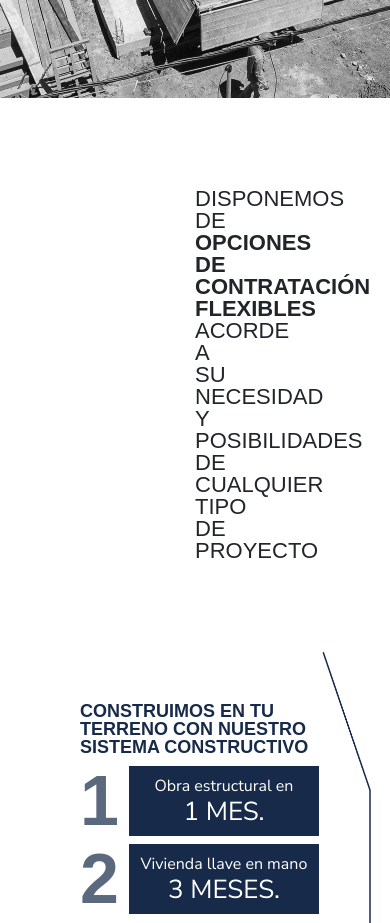
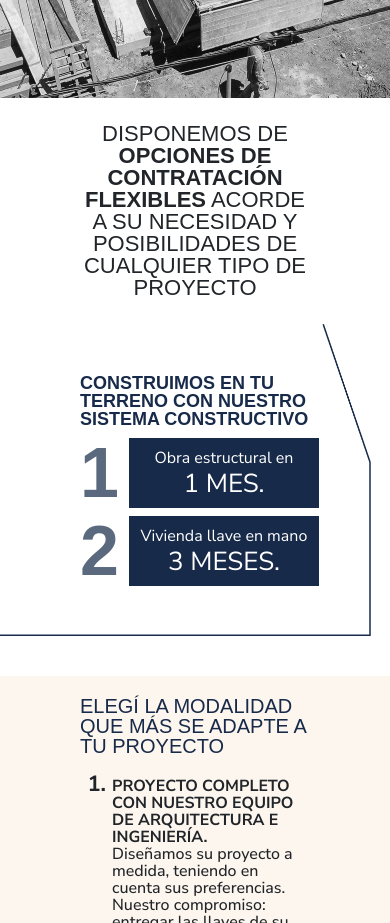
Before and after one commit to facundo1996/amazonia, a React (Create React App) app: page / in a window 390 px wide. Shown: the part 1880-2803 px from the top of the page. Built offline with nearby package versions, Linux system fonts and the light colour scheme; a web font is replaced by a local one.

Commit message:
Fix title

```diff
--- a/src/index.css
+++ b/src/index.css
@@ -641,7 +641,7 @@ h4 {
   padding-left: 40px;
   width: 40%;
   height: 100%;
-  overflow-y: scroll;
+  overflow-y: auto;
 }
 .info-modal .title{
   font-size: 34px;
@@ -1103,6 +1103,7 @@ h4 {
 @media (max-width: 1199.98px) {
   /* Commercialization */
   .title-commercialization {
+    padding: 0px;
     margin: 65px 80px;
   }
   /* NAVBAR */
```
